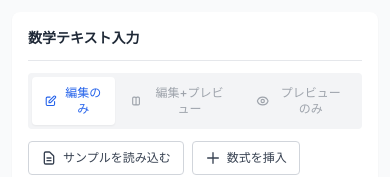
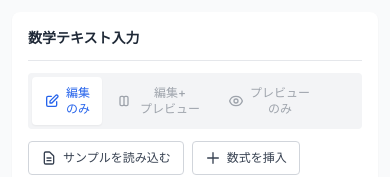
Before and after one commit to jphacks/ng_2501, a Next.js app in the folder front/: page / in a window 390 px wide. Shown: the top 177 px of the page. Built offline with nearby package versions, Linux system fonts and the light colour scheme.

Commit message:
refactor: MathEditorページをレスポンシブ対応

```diff
--- a/front/src/components/landing/MathTextInput.tsx
+++ b/front/src/components/landing/MathTextInput.tsx
@@ -559,7 +559,9 @@ $$Q(-\\sin\\theta,\\,\\cos\\theta)$$
                                     <title>編集</title>
                                     <path strokeLinecap="round" strokeLinejoin="round" strokeWidth={2} d="M11 5H6a2 2 0 00-2 2v11a2 2 0 002 2h11a2 2 0 002-2v-5m-1.414-9.414a2 2 0 112.828 2.828L11.828 15H9v-2.828l8.586-8.586z" />
                                 </svg>
-                                編集のみ
+                                <div className="flex flex-col sm:flex-row">
+                                    <span className="text-xxs min-[360px]:text-xs">編集</span><span className="text-xxs min-[360px]:text-xs">のみ</span>
+                                </div>
                             </button>
                             <button
                                 type="button"
@@ -572,7 +574,10 @@ $$Q(-\\sin\\theta,\\,\\cos\\theta)$$
                                     <title>分割</title>
                                     <path strokeLinecap="round" strokeLinejoin="round" strokeWidth={2} d="M9 17V7m0 10a2 2 0 01-2 2H5a2 2 0 01-2-2V7a2 2 0 012-2h2a2 2 0 012 2m0 10a2 2 0 002 2h2a2 2 0 002-2M9 7a2 2 0 012-2h2a2 2 0 012 2m0 10V7" />
                                 </svg>
-                                編集+プレビュー
+
+                                <div className="flex flex-col sm:flex-row">
+                                    <span className="text-xxs min-[360px]:text-xs">編集+</span><span className="text-xxs min-[360px]:text-xs">プレビュー</span>
+                                </div>
                             </button>
                             <button
                                 type="button"
@@ -586,7 +591,10 @@ $$Q(-\\sin\\theta,\\,\\cos\\theta)$$
                                     <path strokeLinecap="round" strokeLinejoin="round" strokeWidth={2} d="M15 12a3 3 0 11-6 0 3 3 0 016 0z" />
                                     <path strokeLinecap="round" strokeLinejoin="round" strokeWidth={2} d="M2.458 12C3.732 7.943 7.523 5 12 5c4.478 0 8.268 2.943 9.542 7-1.274 4.057-5.064 7-9.542 7-4.477 0-8.268-2.943-9.542-7z" />
                                 </svg>
-                                プレビューのみ
+                                <div className="flex flex-col sm:flex-row">
+                                    <span className="text-xxs min-[360px]:text-xs">プレビュー</span><span className="text-xxs min-[360px]:text-xs">のみ</span>
+                                </div>
+
                             </button>
                         </div>
 
@@ -602,7 +610,7 @@ $$Q(-\\sin\\theta,\\,\\cos\\theta)$$
                                     <title>サンプル</title>
                                     <path strokeLinecap="round" strokeLinejoin="round" strokeWidth={2} d="M9 12h6m-6 4h6m2 5H7a2 2 0 01-2-2V5a2 2 0 012-2h5.586a1 1 0 01.707.293l5.414 5.414a1 1 0 01.293.707V19a2 2 0 01-2 2z" />
                                 </svg>
-                                サンプルを読み込む
+                                <span className="text-[0.675rem] min-[330px]:text-xs">サンプルを読み込む</span>
                             </button>
                             <button
                                 type="button"
@@ -615,7 +623,7 @@ $$Q(-\\sin\\theta,\\,\\cos\\theta)$$
                                     <title>数式</title>
                                     <path strokeLinecap="round" strokeLinejoin="round" strokeWidth={2} d="M12 4v16m8-8H4" />
                                 </svg>
-                                数式を挿入
+                                <span className="text-[0.675rem] min-[330px]:text-xs">数式を挿入</span>
                             </button>
                         </div>
 
```
